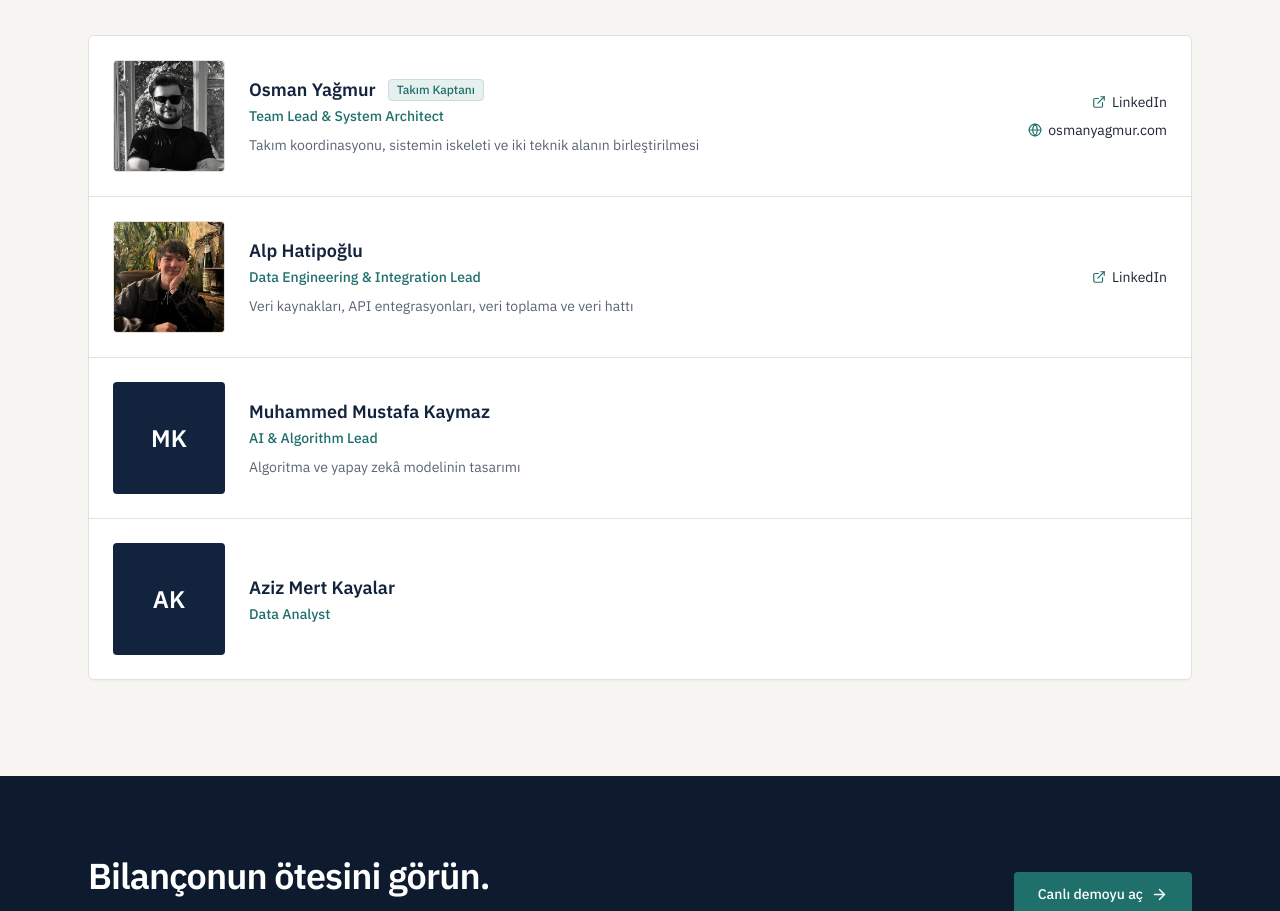
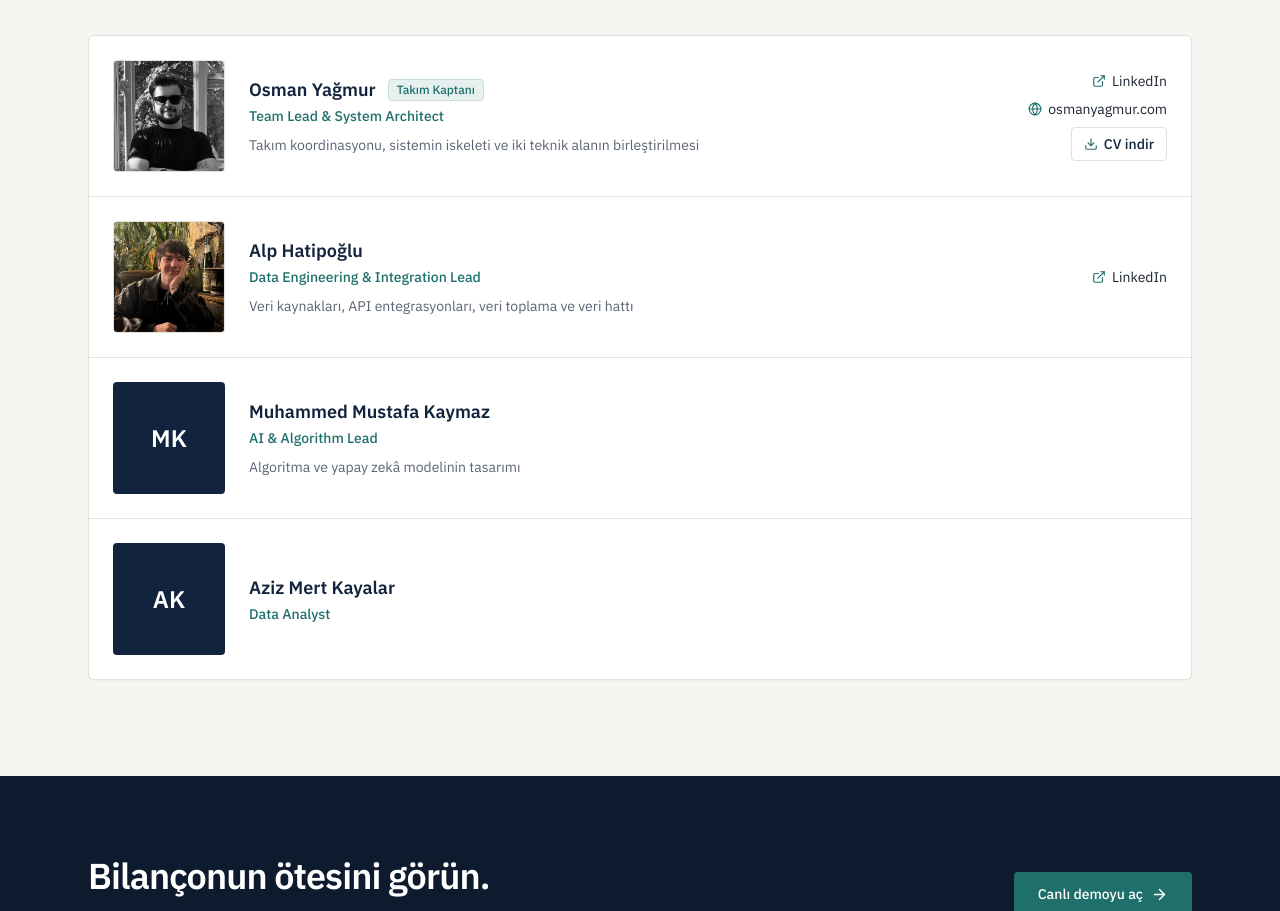
Before and after one commit to OsmanYagmur/AlphaAnalytica, a React (Vite) app: page / in a window 1280 px wide. Shown: the part 7360-8271 px from the top of the page. Built offline with nearby package versions, Linux system fonts and the light colour scheme.

Commit message:
Ekip: Osman Yağmur CV'si eklendi (referans bilgileri çıkarılmış web sürümü)
Co-Authored-By: Claude Opus 5.5 <noreply@anthropic.com>

```diff
--- a/src/pages/landing/content.ts
+++ b/src/pages/landing/content.ts
@@ -34,6 +34,7 @@ export const TEAM: TeamMember[] = [
   {
     name: 'Osman Yağmur',
     photo: osmanPhoto,
+    cv: 'osman-yagmur.pdf',
     badge: 'Takım Kaptanı',
     role: 'Team Lead & System Architect',
     responsibility: 'Takım koordinasyonu, sistemin iskeleti ve iki teknik alanın birleştirilmesi',
```
Also changed, not shown: 2 other files (tests, documents, lock files or other folders).
